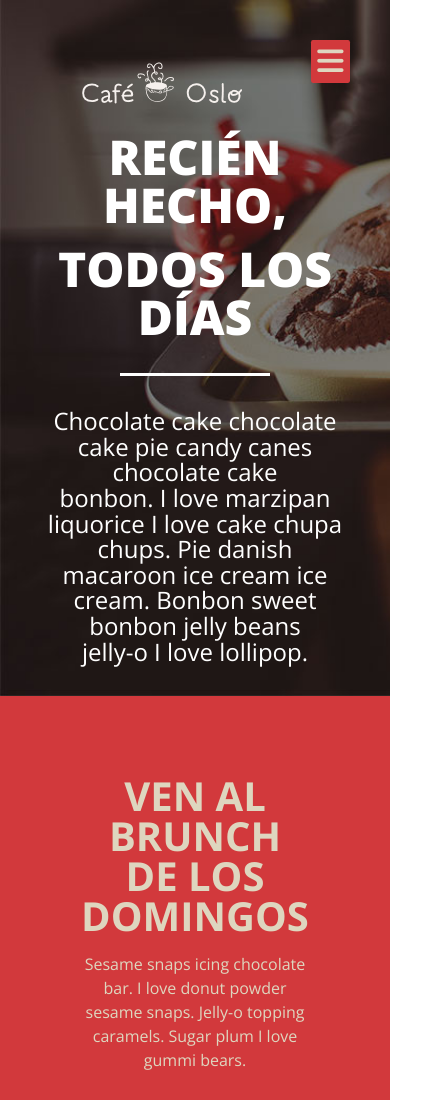
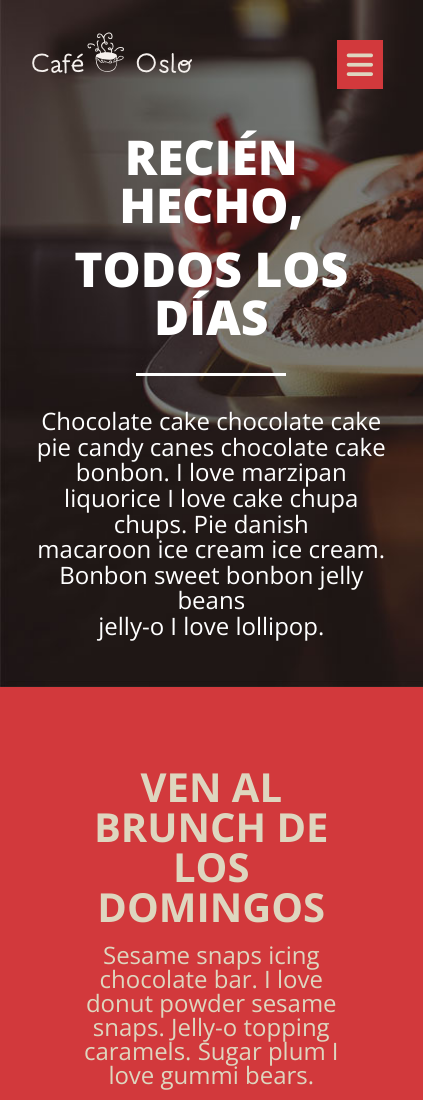
Before and after one commit to paul-huszak/CafeOslo, a plain HTML site: page index.html in a window 390 px wide. Shown: the top 1100 px of the page, 423 px wide, since content can reach past the window. Drawn offline with nearby package versions, Linux system fonts and the light colour scheme.

Commit message:
Update styles.css

```diff
--- a/styles.css
+++ b/styles.css
@@ -392,12 +392,11 @@ body {
   background: none;
   margin: 0;
   border: 0;
-  border-radius: 5%;
   font-size: 3rem;
   position: absolute;
   top: 2rem;
   right: 2rem;
-  padding: 0.4rem;
+  padding: 0.6rem;
 }
 
 .lanzador-menu:hover {
@@ -448,6 +447,16 @@ body {
     grid-template-columns: repeat(1, 1fr);
   }
 
+  .section-double p {
+    font-size: x-large;
+  }
+
+  .logo img {
+    position: absolute;
+    top: 2rem;
+    left: 2rem;
+  }
+
   .sectionLeft {
     padding: 5rem;
   }
@@ -477,6 +486,12 @@ body {
 
   .head-div {
     height: fit-content;
+    padding-bottom: 3rem;
+  }
+
+  .head-div h3,
+  p {
+    font-size: x-large;
   }
 
   .introduction {
@@ -485,7 +500,7 @@ body {
 
   .midBody-div {
     height: fit-content;
-    padding-top: 1rem;
+    padding-top: 3rem;
   }
 
   .introduction-2 {
@@ -516,6 +531,7 @@ body {
 
   .sectionQuad p {
     text-align: left;
+    font-size: x-large;
   }
 
   .sectionQuad img {
```
